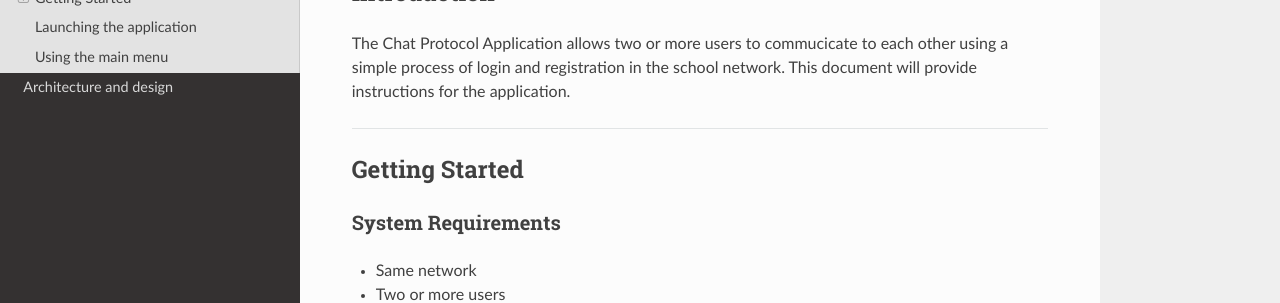
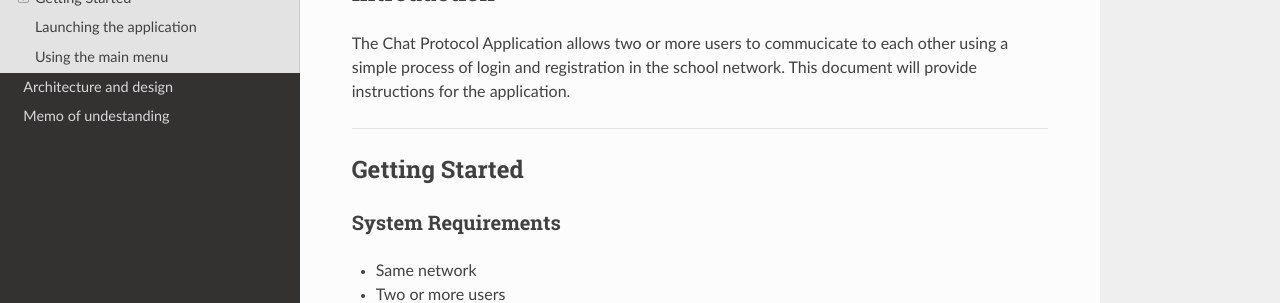
Before and after one commit to Kurai27/2020_5BI_Team5_ChatDocumentation, an MkDocs documentation site: the page built from docs/User_Guide.md, in a window 1280 px wide. Shown: the part 420-723 px from the top of the page. Built offline with MkDocs 1.6.1, drawn with Linux system fonts in a browser that asks for light colours; nearby versions of some CDN libraries.

Commit message:
Update mkdocs.yml
I update mkdocs.yml to add the memo of understanding file

```diff
--- a/mkdocs.yml
+++ b/mkdocs.yml
@@ -10,6 +10,7 @@ nav:
     - 'Project Success Criteria': 'Project_Success_Criteria.md'
     - 'User Guide': 'User_Guide.md'
     - 'Architecture and design': 'Architecture_and_Design.md'
+    - 'Memo of undestanding': 'Memo_of_undestanding.md'
 
 
 theme:
```
